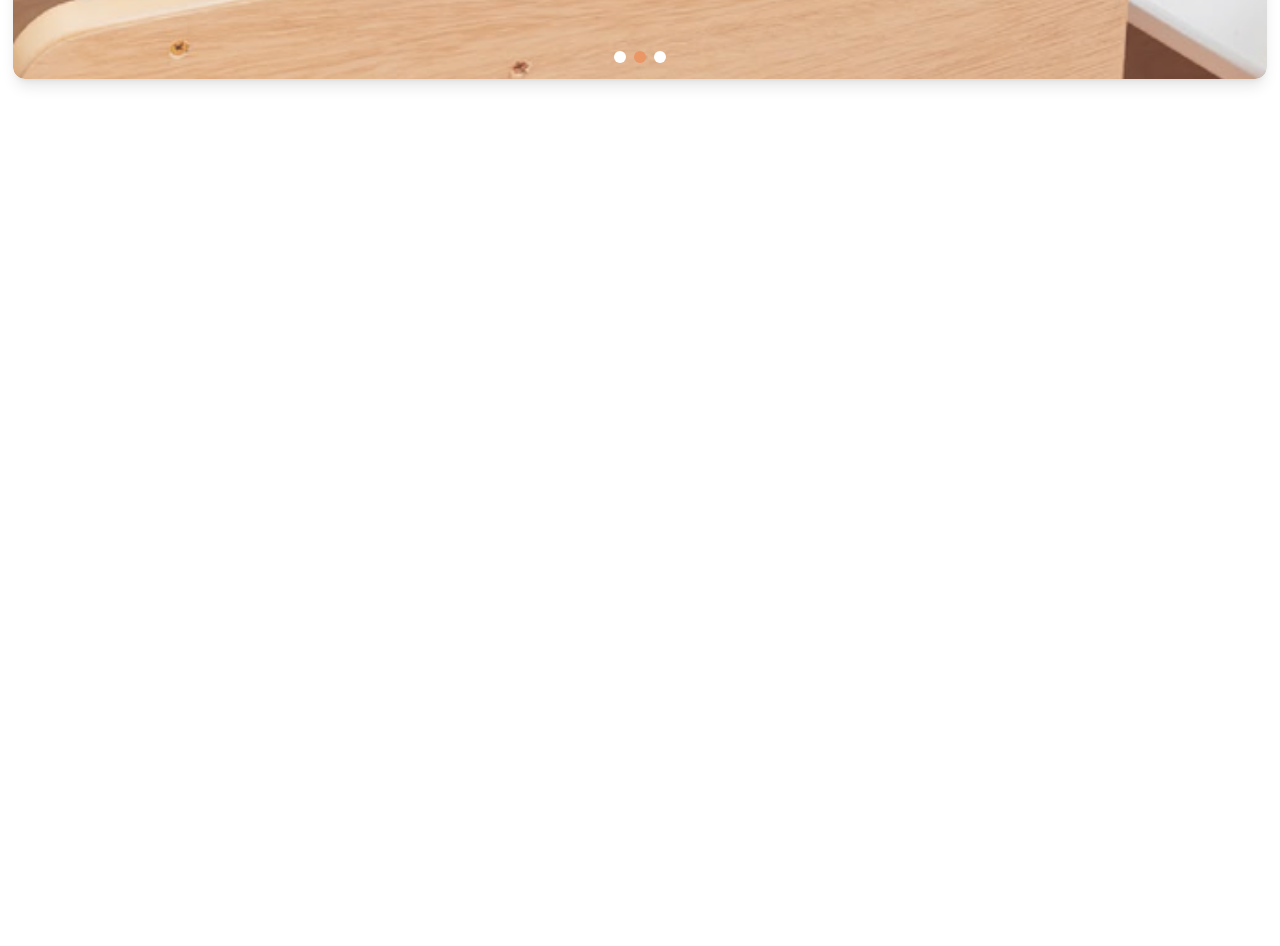
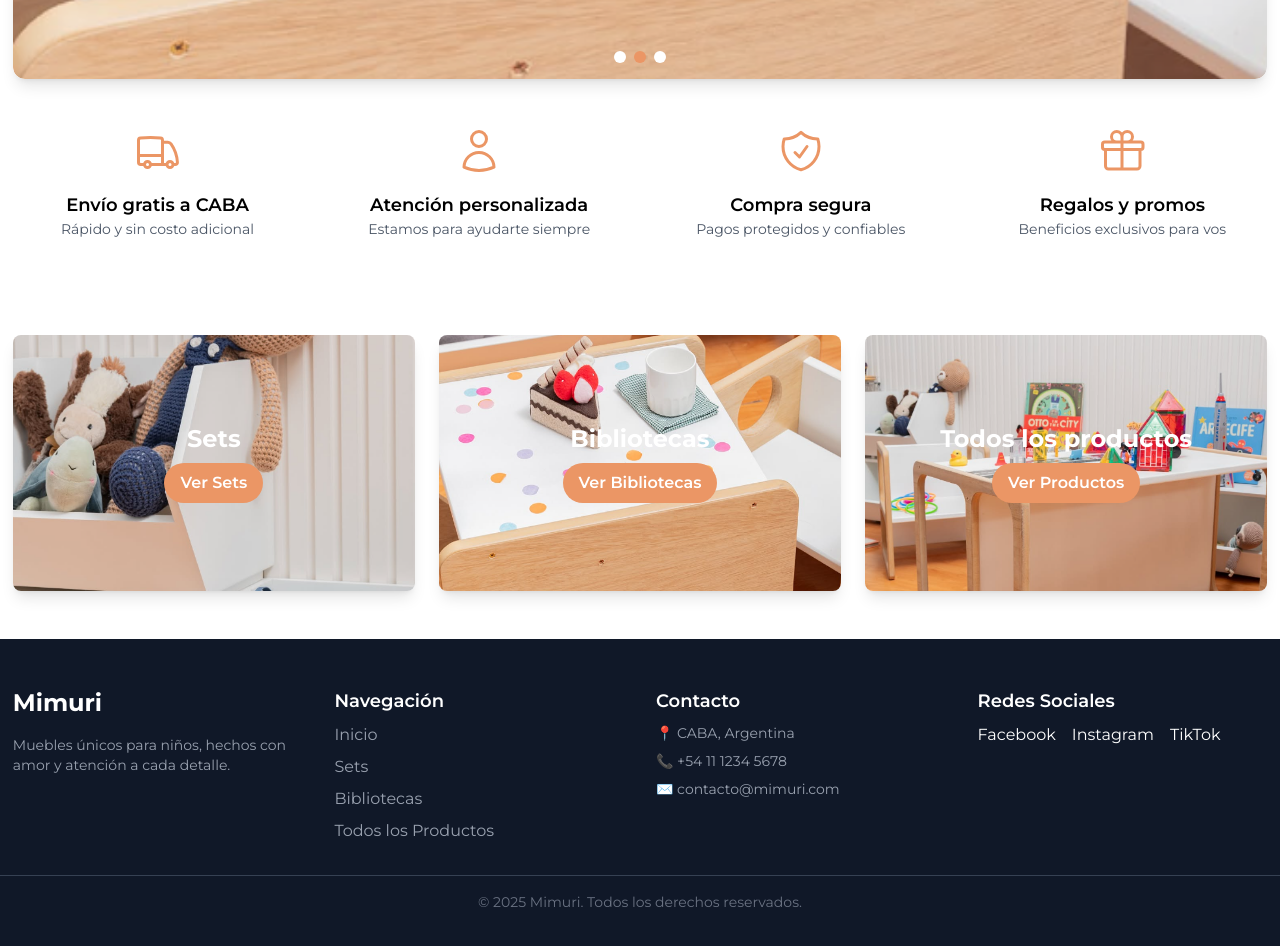
Before and after one commit to NicoleGluj/mimuri-proyecto, a React app in the folder frontend/: page / in a window 1280 px wide. Shown: the part 660-1606 px from the top of the page. Before the commit the page ends 800 px from the top, so only its background shows below. Built offline with nearby package versions, Linux system fonts and the light colour scheme; the HTML template or start-up script is replaced by a standard one.

Commit message:
add: seccion beneficios + banners secciones + footer

```diff
--- a/frontend/package.json
+++ b/frontend/package.json
@@ -10,9 +10,11 @@
     "preview": "vite preview"
   },
   "dependencies": {
+    "@heroicons/react": "^2.2.0",
     "@tailwindcss/vite": "^4.1.13",
     "react": "^19.1.1",
     "react-dom": "^19.1.1",
+    "react-router-dom": "^7.9.3",
     "tailwindcss": "^4.1.13"
   },
   "devDependencies": {
--- /dev/null
+++ b/frontend/src/components/Footer.jsx
@@ -0,0 +1,55 @@
+const Footer = () => {
+  return (
+    <footer className="bg-gray-900 text-white py-12">
+      <div className="w-[98%] mx-auto grid grid-cols-1 md:grid-cols-4 gap-8">
+        {/* Logo y descripción */}
+        <div className="flex flex-col space-y-4">
+          <h2 className="text-2xl font-bold">Mimuri</h2>
+          <p className="text-gray-400 text-sm">
+            Muebles únicos para niños, hechos con amor y atención a cada detalle.
+          </p>
+        </div>
+
+        {/* Navegación rápida */}
+        <div className="flex flex-col space-y-2">
+          <h3 className="font-semibold text-lg mb-2">Navegación</h3>
+          <a href="/" className="text-gray-400 hover:text-white transition">Inicio</a>
+          <a href="/sets" className="text-gray-400 hover:text-white transition">Sets</a>
+          <a href="/bibliotecas" className="text-gray-400 hover:text-white transition">Bibliotecas</a>
+          <a href="/productos" className="text-gray-400 hover:text-white transition">Todos los Productos</a>
+        </div>
+
+        {/* Contacto */}
+        <div className="flex flex-col space-y-2">
+          <h3 className="font-semibold text-lg mb-2">Contacto</h3>
+          <p className="text-gray-400 text-sm">📍 CABA, Argentina</p>
+          <p className="text-gray-400 text-sm">📞 +54 11 1234 5678</p>
+          <p className="text-gray-400 text-sm">✉️ contacto@mimuri.com</p>
+        </div>
+
+        {/* Redes sociales */}
+        <div className="flex flex-col space-y-2">
+          <h3 className="font-semibold text-lg mb-2">Redes Sociales</h3>
+          <div className="flex space-x-4">
+            <a href="https://www.facebook.com" target="_blank" rel="noopener noreferrer" className="hover:text-[#eb9665] transition">
+              Facebook
+            </a>
+            <a href="https://www.instagram.com" target="_blank" rel="noopener noreferrer" className="hover:text-[#eb9665] transition">
+              Instagram
+            </a>
+            <a href="https://www.tiktok.com" target="_blank" rel="noopener noreferrer" className="hover:text-[#eb9665] transition">
+              TikTok
+            </a>
+          </div>
+        </div>
+      </div>
+
+      {/* Separador */}
+      <div className="border-t border-gray-700 mt-8 pt-4 text-center text-gray-500 text-sm">
+        © {new Date().getFullYear()} Mimuri. Todos los derechos reservados.
+      </div>
+    </footer>
+  );
+};
+
+export default Footer;
--- a/frontend/src/views/Home.jsx
+++ b/frontend/src/views/Home.jsx
@@ -1,12 +1,97 @@
 import Header from "../components/header/Header";
 import Hero from "../components/Hero";
+import { TruckIcon, UserIcon, ShieldCheckIcon, GiftIcon } from "@heroicons/react/24/outline";
+
+// reemplazá estas imágenes por las que vos quieras
+import setsImage from "../assets/images/carrousel/biblioteca.png";
+import bibliotecasImage from "../assets/images/carrousel/combo.png";
+import todosImage from "../assets/images/carrousel/espacio.png";
+import Footer from "../components/Footer";
 
 const Home = () => {
   return (
     <>
       <Header />
+
       <Hero />
 
+      {/* SECCION BENEFICIOS */}
+      <section className="w-[98%] mx-auto py-12">
+        <div className="grid grid-cols-1 md:grid-cols-4 gap-8 text-center">
+          <div className="flex flex-col items-center">
+            <TruckIcon className="h-12 w-12 text-[#eb9665] mb-4" />
+            <h3 className="font-semibold text-lg">Envío gratis a CABA</h3>
+            <p className="text-gray-600 text-sm">Rápido y sin costo adicional</p>
+          </div>
+
+          <div className="flex flex-col items-center">
+            <UserIcon className="h-12 w-12 text-[#eb9665] mb-4" />
+            <h3 className="font-semibold text-lg">Atención personalizada</h3>
+            <p className="text-gray-600 text-sm">Estamos para ayudarte siempre</p>
+          </div>
+
+          <div className="flex flex-col items-center">
+            <ShieldCheckIcon className="h-12 w-12 text-[#eb9665] mb-4" />
+            <h3 className="font-semibold text-lg">Compra segura</h3>
+            <p className="text-gray-600 text-sm">Pagos protegidos y confiables</p>
+          </div>
+
+          <div className="flex flex-col items-center">
+            <GiftIcon className="h-12 w-12 text-[#eb9665] mb-4" />
+            <h3 className="font-semibold text-lg">Regalos y promos</h3>
+            <p className="text-gray-600 text-sm">Beneficios exclusivos para vos</p>
+          </div>
+        </div>
+      </section>
+
+      {/* SECCION BANNERS */}
+      <section className="w-[98%] mx-auto py-12">
+        <div className="grid grid-cols-1 md:grid-cols-3 gap-6">
+          {/* Banner Sets */}
+          <div className="relative rounded-lg overflow-hidden shadow-lg">
+            <img src={setsImage} alt="Sets" className="w-full h-64 object-cover" />
+            <div className="absolute inset-0 bg-opacity-40 flex flex-col justify-center items-center text-white px-4">
+              <h3 className="text-2xl font-bold mb-2">Sets</h3>
+              <a
+                href="/sets"
+                className="bg-[#eb9665] px-4 py-2 rounded-full font-semibold hover:bg-[#d87c4a] transition"
+              >
+                Ver Sets
+              </a>
+            </div>
+          </div>
+
+          {/* Banner Bibliotecas */}
+          <div className="relative rounded-lg overflow-hidden shadow-lg">
+            <img src={bibliotecasImage} alt="Bibliotecas" className="w-full h-64 object-cover" />
+            <div className="absolute inset-0 bg-opacity-40 flex flex-col justify-center items-center text-white px-4">
+              <h3 className="text-2xl font-bold mb-2">Bibliotecas</h3>
+              <a
+                href="/bibliotecas"
+                className="bg-[#eb9665] px-4 py-2 rounded-full font-semibold hover:bg-[#d87c4a] transition"
+              >
+                Ver Bibliotecas
+              </a>
+            </div>
+          </div>
+
+          {/* Banner Todos los productos */}
+          <div className="relative rounded-lg overflow-hidden shadow-lg">
+            <img src={todosImage} alt="Todos los productos" className="w-full h-64 object-cover" />
+            <div className="absolute inset-0 bg-opacity-40 flex flex-col justify-center items-center text-white px-4">
+              <h3 className="text-2xl font-bold mb-2">Todos los productos</h3>
+              <a
+                href="/productos"
+                className="bg-[#eb9665] px-4 py-2 rounded-full font-semibold hover:bg-[#d87c4a] transition"
+              >
+                Ver Productos
+              </a>
+            </div>
+          </div>
+        </div>
+      </section>
+
+      <Footer />
     </>
   );
 };
```
Also changed, not shown: 1 other file (tests, documents, lock files or other folders).
